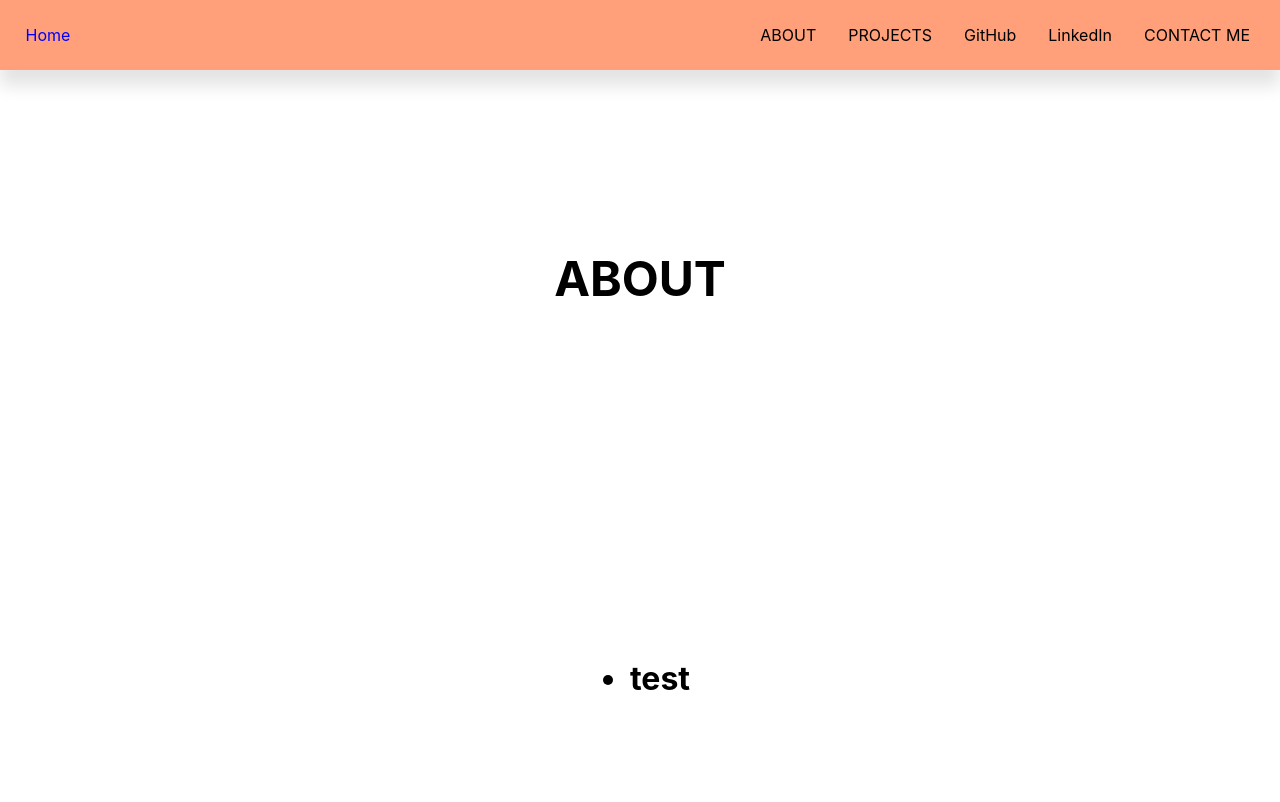
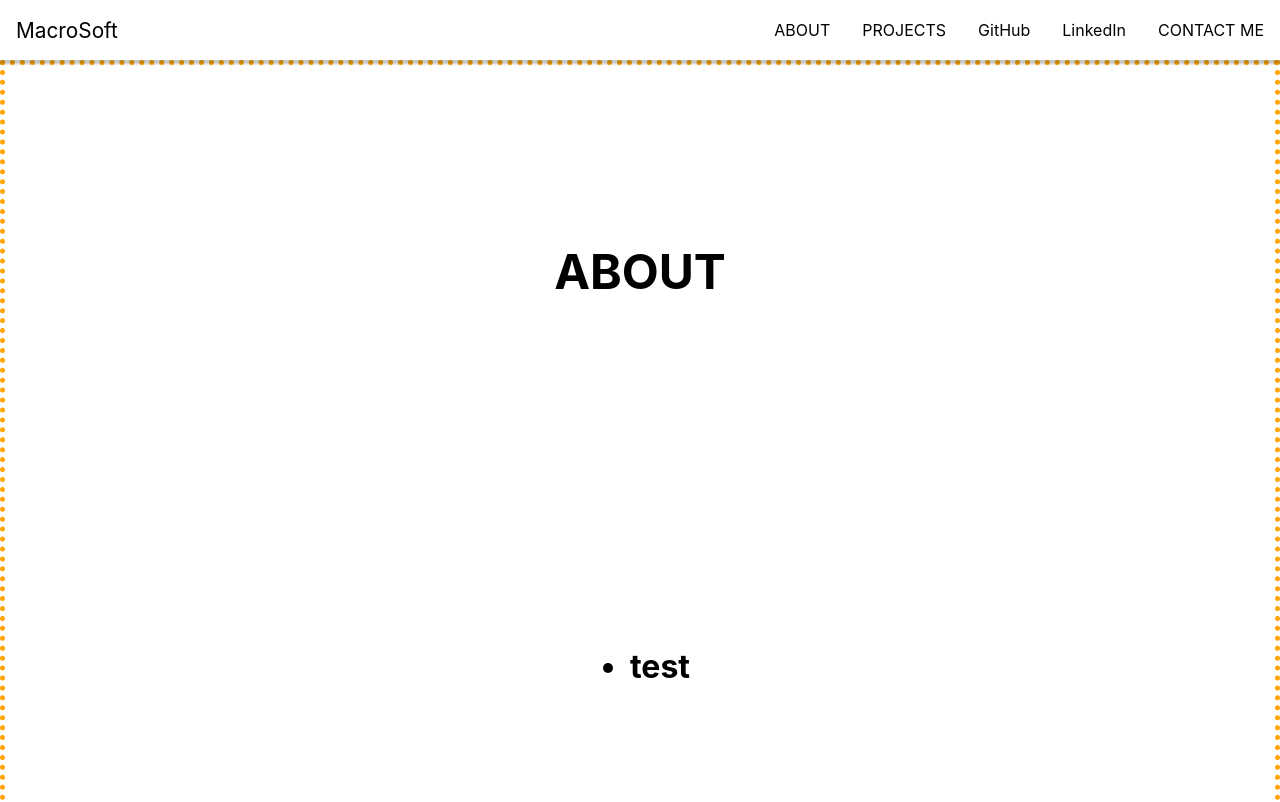
Before and after one commit to sparklingwaterlemon/Portfolio, a React (Create React App) app: page / in a window 1280 px wide. Shown: the top 802 px of the page. Built offline with nearby package versions, Linux system fonts and the light colour scheme.

Commit message:
almost done with responsive NavBar testing - using NavBar3.component to test

```diff
--- a/src/Components/NavBar/NavBar.css
+++ b/src/Components/NavBar/NavBar.css
@@ -39,20 +39,14 @@
 
 
 .nav-button-container {
-    position: relative;
+    position: sticky;
     cursor: pointer;
     right: 10px;
+    display: none;
 }
 .nav-button-container button {
     width: 40px;
     height: 40px;
-}
-
-#nav-ul-show{
-    display: block;
-}
-#nav-ul-hide{
-    display: none
 }
 
 
@@ -61,16 +55,12 @@
     .nav-ul{
         display: none;
     }
+    .nav-button-container {
+        display: block;
+    }
     .nav-ul.show{
         flex-direction: column;
         width: 100%;
-        height: 100px;
         display: block;
     }
 }
-
-@media only screen and (min-width: 1000.5px){
-    .nav-button-container {
-        display: none;
-    }
-}
--- a/src/Components/NavBar3/NavBar3.jsx
+++ b/src/Components/NavBar3/NavBar3.jsx
@@ -1,8 +1,14 @@
 import { useState } from "react";
-import "./NavBar3.css";
+// import "./NavBar3.css";
+import "./NavBar3og.css";
+import { Link } from "react-scroll";
 
 export default function NavBar3() {
   const [isNavExpanded, setIsNavExpanded] = useState(false);
+
+  const toggle = () => {
+    setIsNavExpanded(!isNavExpanded)
+  }
 
   return (
     <nav className="navigation">
@@ -12,18 +18,20 @@ export default function NavBar3() {
 
       <button
         className="hamburger"
-        onClick={() => {
-          setIsNavExpanded(!isNavExpanded);
-        }}>
+        onClick={toggle}>
       </button>
 
       <div
         className={
             isNavExpanded ? "navigation-menu expanded" : "navigation-menu"}>
         <ul>
-          <li><a href="/home">Home</a></li>
-          <li><a href="/about">About</a></li>
-          <li><a href="/contact">Contact</a></li>
+
+          <li><Link activeClass="active" smooth spy to="about" onClick={toggle}>ABOUT</Link></li>
+          <li><Link activeClass="active" smooth spy to="projects" onClick={toggle}>PROJECTS</Link></li>
+          <li><Link activeClass="active" smooth spy to="github" onClick={toggle}>GitHub</Link></li>
+          <li><Link activeClass="active" smooth spy to="linkedin" onClick={toggle}>LinkedIn</Link></li>
+          <li><Link activeClass="active" smooth spy to="contact" onClick={toggle}>CONTACT ME</Link></li>
+
         </ul>
       </div>
 
--- a/src/Components/NavBar3/NavBar3og.css
+++ b/src/Components/NavBar3/NavBar3og.css
@@ -1,5 +1,8 @@
 .navigation {
-    position: relative;
+    position: -webkit-sticky;
+    position: sticky;
+    top: 0px;
+
     display: flex;
     align-items: center;
     height: 60px;
@@ -57,7 +60,7 @@
     background-color: #2642af;
   }
 
-  @media screen and (max-width: 550px) {
+  @media screen and (max-width: 1000px) {
     .hamburger {
       display: block;
     }
--- a/src/Pages/App/App.css
+++ b/src/Pages/App/App.css
@@ -1,3 +1,6 @@
+* {
+  box-sizing: border-box;
+}
 section {
   display: grid;
   place-items: center;
@@ -5,7 +8,7 @@ section {
   font-size: 32px;
   font-weight: bold;
   /* background-color: gray; */
-  /* border: 5px dotted orange; */
+  border: 5px dotted orange;
 }
 
 #projects, #linkedin {
--- a/src/Pages/App/App.jsx
+++ b/src/Pages/App/App.jsx
@@ -13,9 +13,9 @@ export default function App() {
   return (
     <>
     <div className="container">
-      <NavBar />
+      {/* <NavBar /> */}
       {/* <NavBar2Ham /> */}
-      {/* <NavBar3 /> */}
+      <NavBar3 />
       <AboutPage />
       <section id="projects">PROJECTS</section>
       <section id="github">GitHub</section>
```
